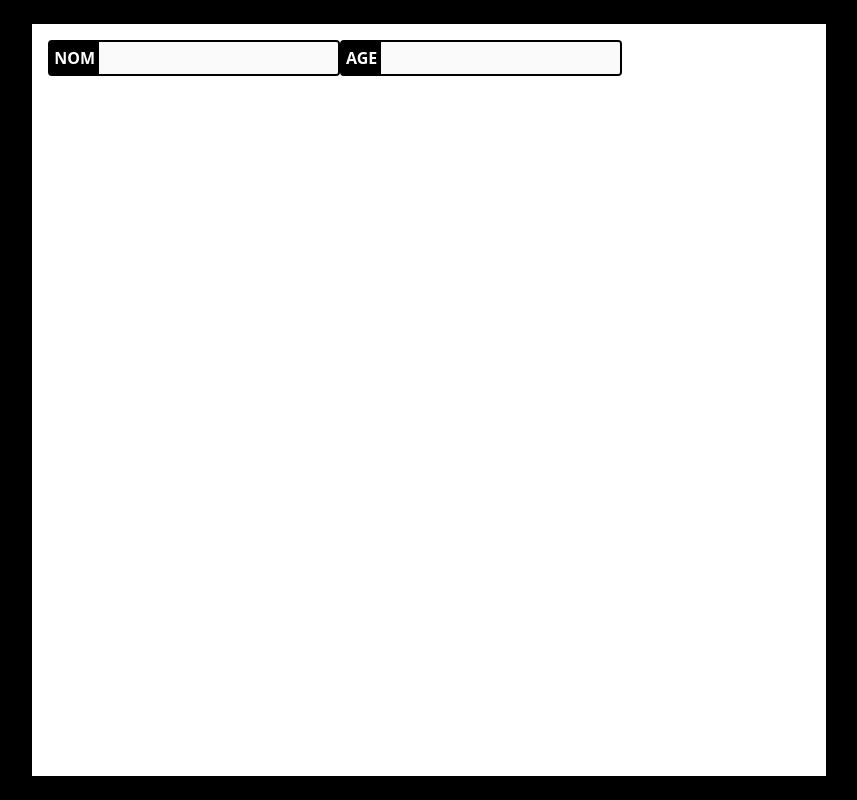
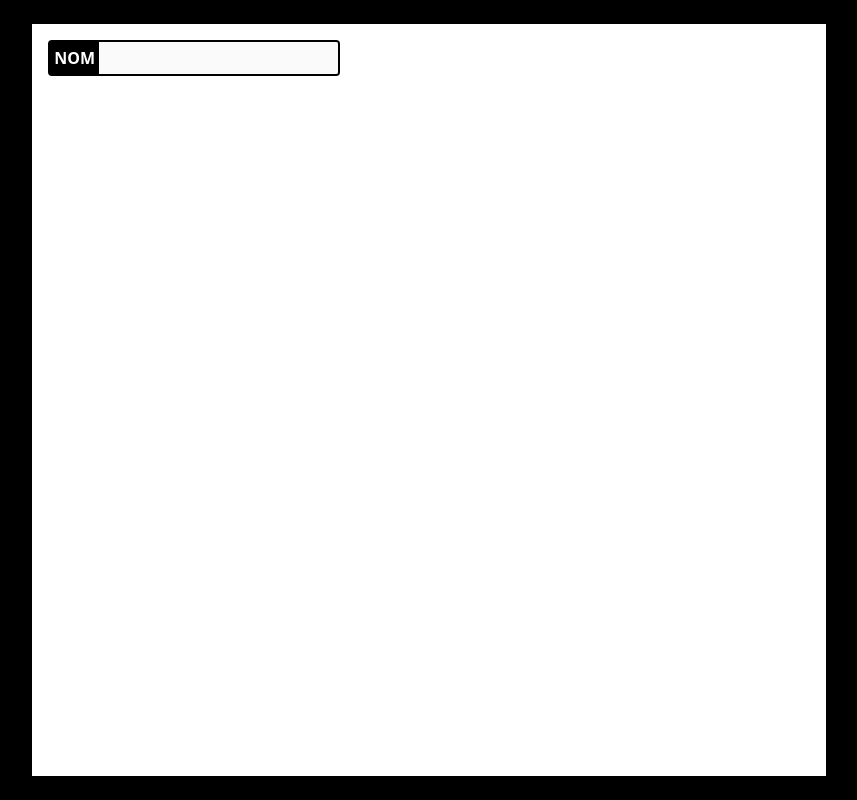
Before and after one commit to LucasPitzalis/2d6-FPI, a React (Vite) app: page / in a window 1280 px wide. Shown: the whole page, without its empty margins (211-1068 px from the left). Built offline with nearby package versions, Linux system fonts and the light colour scheme.

Commit message:
improved handling of LockedInput + created the SheetField component for labels

```diff
--- a/package.json
+++ b/package.json
@@ -10,6 +10,7 @@
     "preview": "vite preview"
   },
   "dependencies": {
+    "@redux-devtools/extension": "^3.2.5",
     "react": "^18.2.0",
     "react-dom": "^18.2.0",
     "react-redux": "^8.1.0",
--- a/src/actions/sheet.js
+++ b/src/actions/sheet.js
@@ -2,13 +2,11 @@
 export const EDIT_SHEET = 'EDIT_SHEET';
 
 // Action creator
-export const editSheet = (target) => {
-    const nameSplit = target.name.split(".");
-
+export const editSheet = (target, reducer) => {
     return {
         type: EDIT_SHEET,
-        reducer: nameSplit[0],
-        prop: nameSplit.pop(),
+        reducer: reducer,
+        prop: target.name,
         value: target.value,
     };
 }
--- a/src/components/Character.jsx
+++ b/src/components/Character.jsx
@@ -1,11 +1,10 @@
-import LockedInput from "./LockedInput";
+import SheetField from "./SheetField";
 
 export default function Character() {
     return (
         <>
             <div className="flex p-4">
-                <LockedInput label="nom" name="character.name" />
-                <LockedInput label="age" name="character.age" type="number" />
+                <SheetField label="nom" reducer="character" name="name" />
             </div>
         </>
     );
--- a/src/components/LockedInput.jsx
+++ b/src/components/LockedInput.jsx
@@ -1,26 +1,27 @@
 import PropTypes from 'prop-types';
 import { useState } from 'react';
-import { useDispatch } from 'react-redux';
+import { useSelector, useDispatch } from 'react-redux';
 import { editSheet } from '../actions/sheet';
 import CancelIcon from '../icons/CancelIcon';
 import EditIcon from '../icons/EditIcon';
 import ValidateIcon from '../icons/ValidateIcon';
 
-export default function LockedInput({label, name, type}) {
+export default function LockedInput({name, htmlType, reducer}) {
     const [locked, changeLocked] = useState(true);
     const dispatch = useDispatch();
+    const storedValue = useSelector((state) => state[reducer][name]);
 
-    const handleSubmit = (e) => {
+    const [currentValue, setCurrentValue] = useState(storedValue);
+
+    const handleSave = (e) => {
         e.preventDefault();
-        dispatch(editSheet(e.target.firstChild));
+        dispatch(editSheet(e.target.firstChild, reducer));
         changeLocked(true);
-    }
+    };
 
     return (
-        <div className="border-2 border-black rounded flex">
-            <label className="bg-black text-white p-1 font-bold" htmlFor={name}>{label.toUpperCase()}</label>
-            <form className="group relative flex" onSubmit={handleSubmit}>
-                <input className="grow p-1" type={type} name={name} disabled={locked} />
+        <form className="group relative flex" onSubmit={handleSave}>
+            <input className="grow p-1" type={htmlType} name={name} disabled={locked} value={currentValue} onChange={(e) => setCurrentValue(e.target.value)}/>
             {<div className="hidden group-hover:block absolute right-0">
                     {locked && <button onClick={() => changeLocked(false)}><EditIcon /></button>}
                     {!locked &&
@@ -32,17 +33,11 @@ export default function LockedInput({label, name, type}) {
                 </div>
             }
         </form>
-        </div>
     );
 }
 
 LockedInput.propTypes = {
-    label: PropTypes.string.isRequired,
-    type: PropTypes.string,
+    reducer: PropTypes.string.isRequired,
+    htmlType: PropTypes.string.isRequired,
     name: PropTypes.string.isRequired,
-    dynamic: PropTypes.bool,
 }
-
-LockedInput.defaultProps = {
-    type: "text",
-}
--- /dev/null
+++ b/src/components/SheetField.jsx
@@ -0,0 +1,24 @@
+import PropTypes from 'prop-types';
+import LockedInput from './LockedInput';
+
+export default function SheetField({label, name, reducer, htmlType, controlType}) {
+    return (
+        <div className="border-2 border-black rounded flex">
+            <label className="bg-black text-white p-1 font-bold" htmlFor={name}>{label.toUpperCase()}</label>
+            {controlType === 'locked' && <LockedInput {...{name, reducer, htmlType}} />}
+        </div>
+    );
+}
+
+SheetField.propTypes = {
+    label: PropTypes.string.isRequired,
+    name: PropTypes.string.isRequired,
+    reducer: PropTypes.string.isRequired,
+    htmlType: PropTypes.string,
+    controlType: PropTypes.string,
+}
+
+SheetField.defaultProps = {
+    htmlType: 'text',
+    controlType: 'locked',
+}
```
Also changed, not shown: 1 other file (tests, documents, lock files or other folders). Lines whose indentation alone changed are shown as unchanged.
